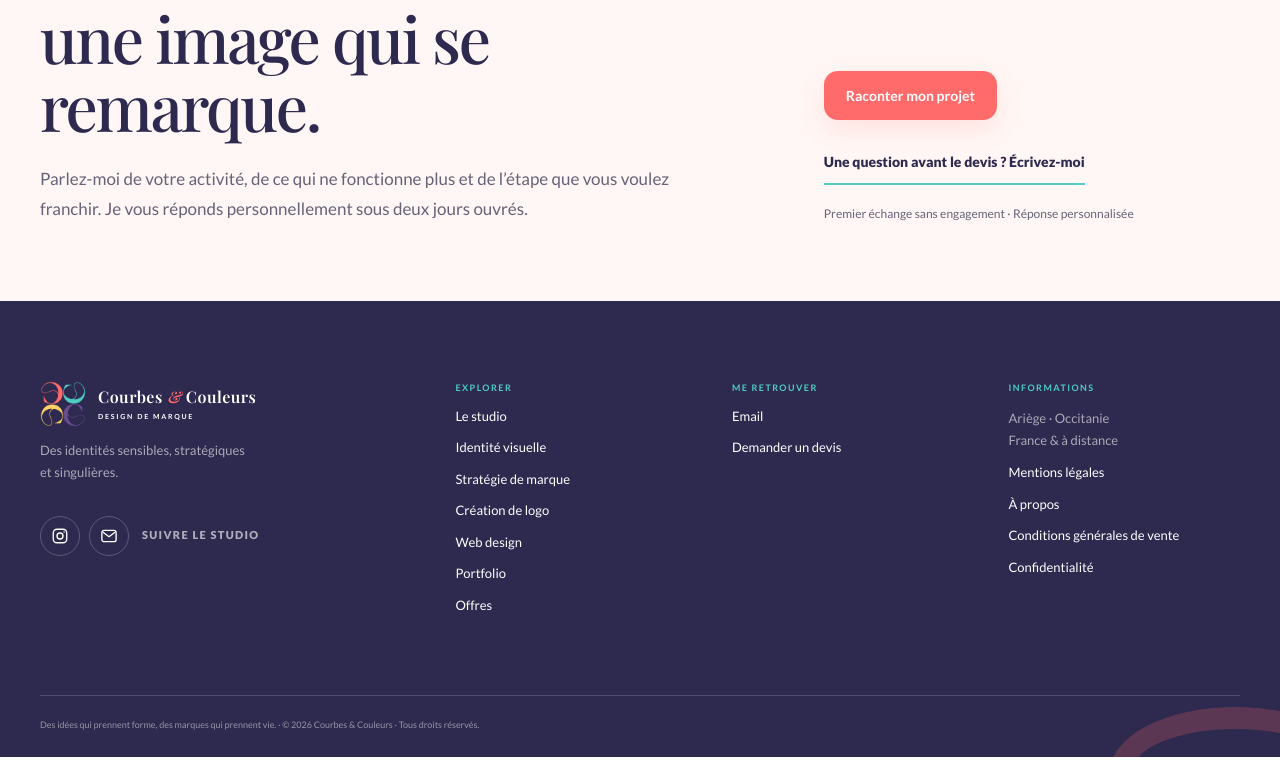
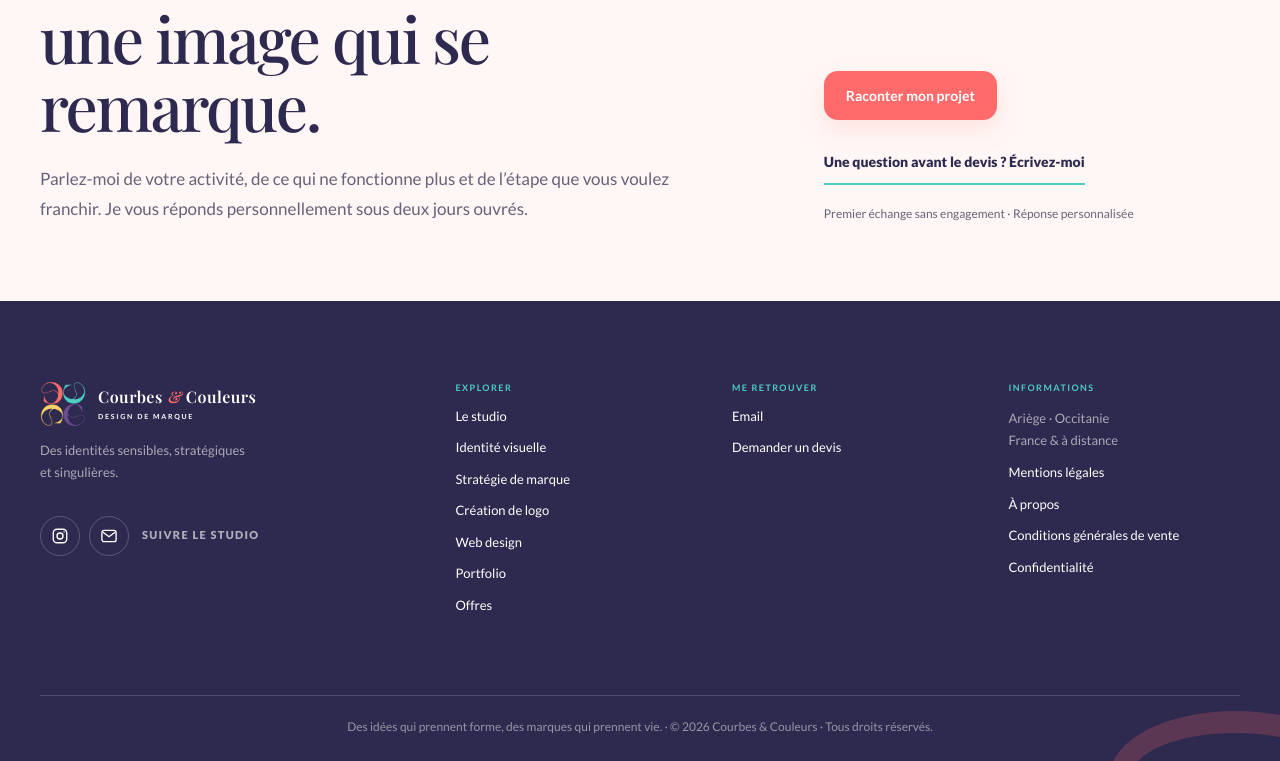
Before and after one commit to courbesetcouleurs/courbesetcouleurs.github.io, a Next.js app: page / in a window 1280 px wide. Shown: the part 10074-10835 px from the top of the page. Built offline with nearby package versions, Linux system fonts and the light colour scheme; a web font is replaced by a local one.

Commit message:
Update footer styles in globals.css
Increase footer font size and center-align text

```diff
--- a/app/globals.css
+++ b/app/globals.css
@@ -1767,8 +1767,10 @@ footer {
   border-top: 1px solid #ffffff28;
   padding-top: 22px;
   margin-top: 35px;
-  font-size: 9px;
+  font-size: 12px;
   color: #ffffff80;
+  text-align: center;
+  width: 100%;
 }
 footer:after {
   content: "";
```
